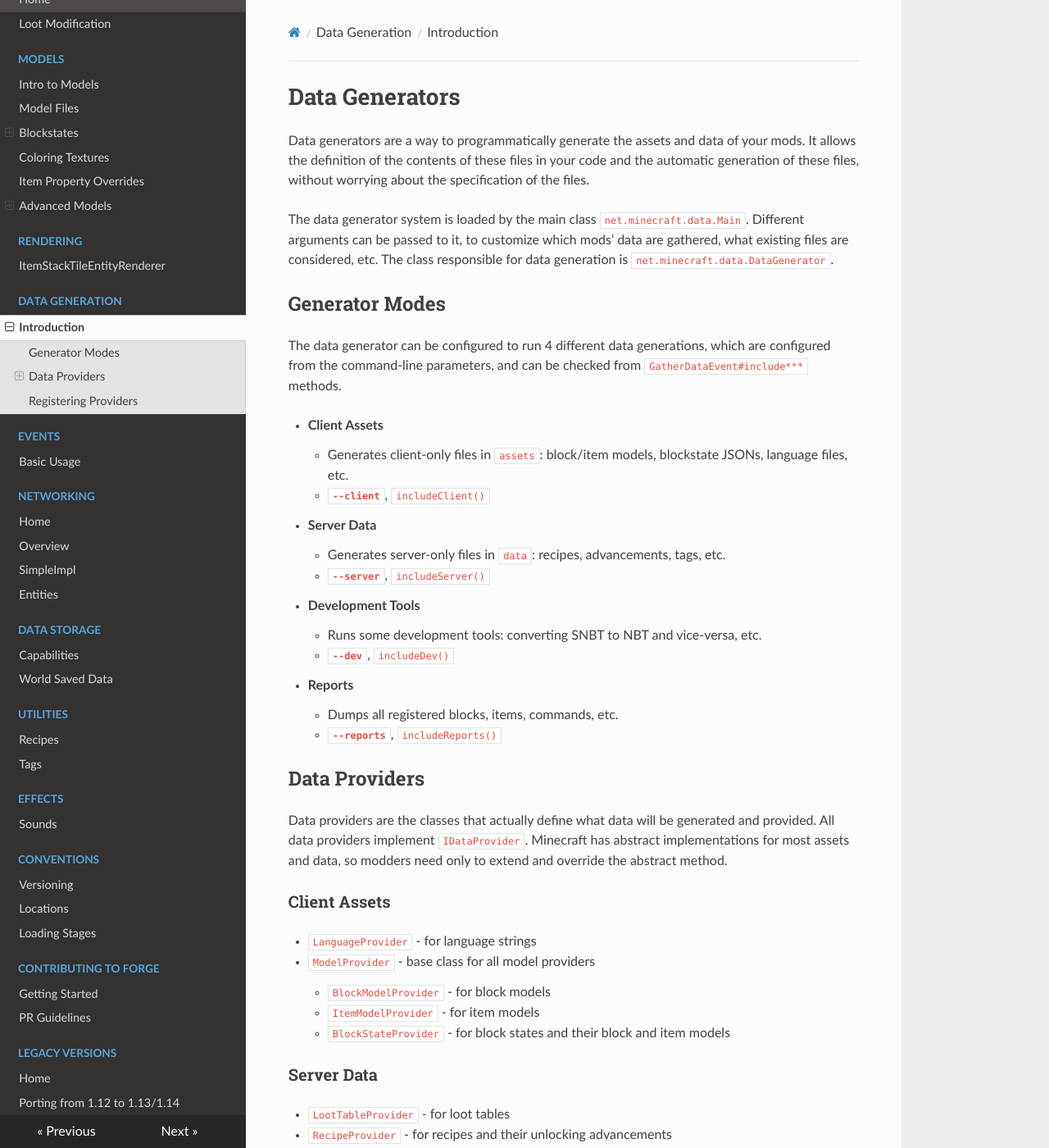
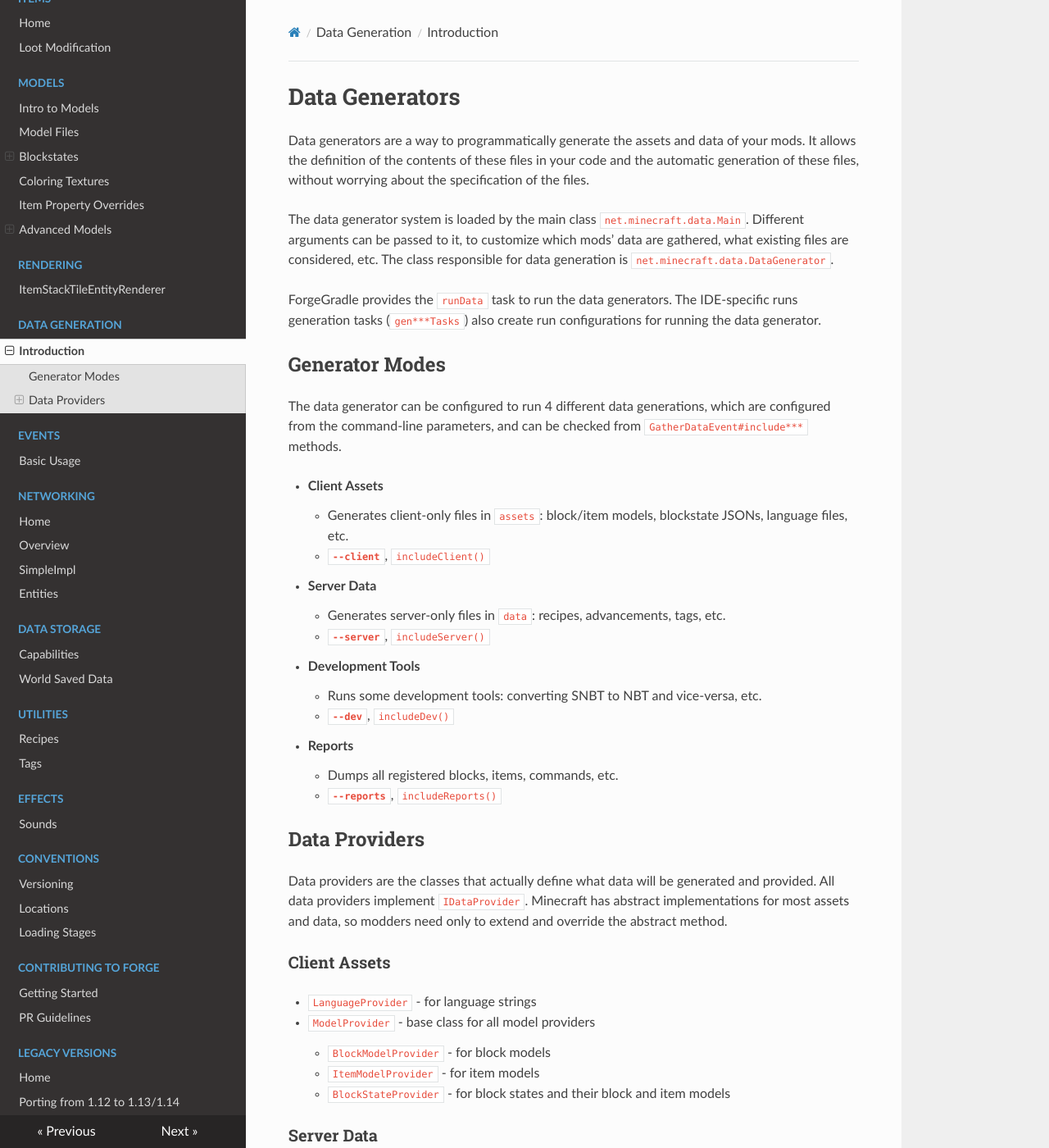
Before and after one commit to MinecraftForge/Documentation, an MkDocs documentation site: the page built from docs/datagen/intro.md, in a window 1280 px wide and 1400 px high. Shown: the whole window at 82% size. Built offline with MkDocs 1.6.1, drawn with Linux system fonts in a browser that asks for light colours; nearby versions of some CDN libraries; some of the changed text lies outside the part shown.

Commit message:
Add paragraphs on runData task, fix spacing

```diff
--- a/docs/datagen/intro.md
+++ b/docs/datagen/intro.md
@@ -4,6 +4,8 @@ Data Generators
 Data generators are a way to programmatically generate the assets and data of your mods. It allows the definition of the contents of these files in your code and the automatic generation of these files, without worrying about the specification of the files.
 
 The data generator system is loaded by the main class `net.minecraft.data.Main`. Different arguments can be passed to it, to customize which mods' data are gathered, what existing files are considered, etc. The class responsible for data generation is `net.minecraft.data.DataGenerator`.
+
+ForgeGradle provides the `runData` task to run the data generators. The IDE-specific runs generation tasks (`gen***Tasks`) also create run configurations for running the data generator.
 
 Generator Modes
 ---------------
@@ -12,17 +14,16 @@ The data generator can be configured to run 4 different data generations, which
 
   * __Client Assets__
   	 * Generates client-only files in `assets`: block/item models, blockstate JSONs, language files, etc.
-    * __`--client`__, `includeClient()`
+     * __`--client`__, `includeClient()`
   * __Server Data__
   	 * Generates server-only files in `data`: recipes, advancements, tags, etc.
-    * __`--server`__, `includeServer()`
+     * __`--server`__, `includeServer()`
   * __Development Tools__
   	 * Runs some development tools: converting SNBT to NBT and vice-versa, etc.
-    * __`--dev`__, `includeDev()`
+     * __`--dev`__, `includeDev()`
   * __Reports__
   	 * Dumps all registered blocks, items, commands, etc.
-    * __`--reports`__, `includeReports()`
-
+     * __`--reports`__, `includeReports()`
 
 Data Providers
 --------------
@@ -47,7 +48,4 @@ Minecraft has abstract implementations for most assets and data, so modders need
 
 	`LootTableProvider` does not provide an abstract method to override, you must override `act()`.
 
-Registering Providers
-------------------------
-
 The `GatherDataEvent` is fired on the mod event bus when the data generator is being created, and the `DataGenerator` can be obtained from the event. Create and register your providers to the `DataGenerator` using `addProvider()`.
```
